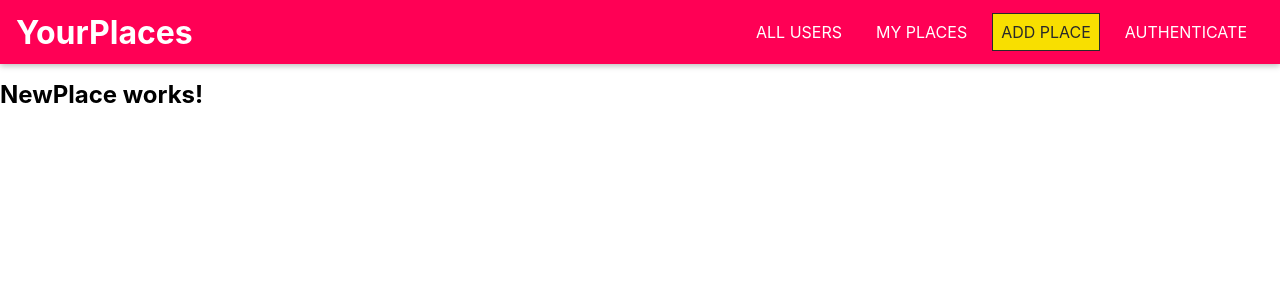
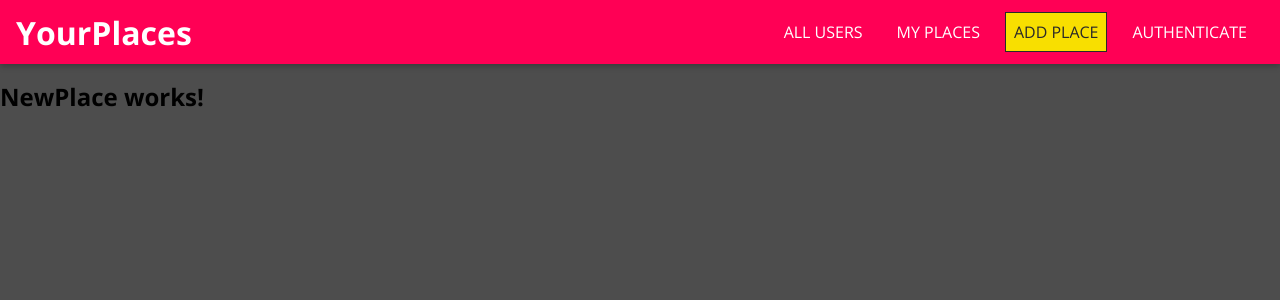
Before and after one commit to yaronveg/vite-react-test, a React (Vite) app: page /places/new in a window 1280 px wide. Shown: the top 300 px of the page. Built offline with nearby package versions, Linux system fonts and the light colour scheme.

Commit message:
css transition start - wip

```diff
--- a/package.json
+++ b/package.json
@@ -17,6 +17,7 @@
     "@types/react": "^18.0.0",
     "@types/react-dom": "^18.0.0",
     "@types/react-router-dom": "^5.3.3",
+    "@types/react-transition-group": "^4.4.4",
     "@vitejs/plugin-react": "^1.3.0",
     "typescript": "^4.6.3",
     "vite": "^2.9.2"
--- a/src/index.css
+++ b/src/index.css
@@ -1,15 +1,37 @@
+@import url("https://fonts.googleapis.com/css?family=Open+Sans:400,700&display=swap");
+
+* {
+  box-sizing: border-box;
+}
+
+html {
+  font-family: "Open Sans", sans-serif;
+}
+
 body {
   margin: 0;
-  font-family: -apple-system, BlinkMacSystemFont, "Segoe UI", "Roboto", "Oxygen",
-    "Ubuntu", "Cantarell", "Fira Sans", "Droid Sans", "Helvetica Neue",
-    sans-serif;
-  -webkit-font-smoothing: antialiased;
-  -moz-osx-font-smoothing: grayscale;
+  background: #4d4d4d;
 }
 
-code {
-  font-family: source-code-pro, Menlo, Monaco, Consolas, "Courier New",
-    monospace;
+.slide-in-left-enter {
+  transform: translateX(-100%);
+}
+
+.slide-in-left-enter-active {
+  transform: translateX(0);
+  opacity: 1;
+  transition: all 200ms;
+}
+
+.slide-in-left-exit {
+  transform: translateX(0%);
+  opacity: 1;
+}
+
+.slide-in-left-exit-active {
+  transform: translateX(-100%);
+  opacity: 0;
+  transition: all 200ms;
 }
 
 .center {
--- a/src/shared/components/Navigation/MainHeader/MainNavigation/MainNavigation.tsx
+++ b/src/shared/components/Navigation/MainHeader/MainNavigation/MainNavigation.tsx
@@ -21,7 +21,7 @@
       {drawerIsOpen && (
         <>
           <Backdrop onClick={closeDrawer} />
-          <SideDrawer>
+          <SideDrawer show={drawerIsOpen}>
             <nav className="main-navigation__drawer-nav">
               <NavLinks />
             </nav>
--- a/src/shared/components/Navigation/SideDrawer/SideDrawer.tsx
+++ b/src/shared/components/Navigation/SideDrawer/SideDrawer.tsx
@@ -1,8 +1,19 @@
 import { createPortal } from "react-dom";
+import { CSSTransition } from "react-transition-group";
 import "./SideDrawer.css";
 
 const SideDrawer = (props) => {
-  const content = <aside className="side-drawer">{props.children}</aside>;
+  const content = (
+    <CSSTransition
+      in={props.show}
+      timeout={200}
+      classNames="slide-in-left"
+      mountOnEnter
+      unmountOnExit
+    >
+      <aside className="side-drawer">{props.children}</aside>
+    </CSSTransition>
+  );
   const portal = document.getElementById("drawer-hook");
   return portal && createPortal(content, portal);
 };
```
